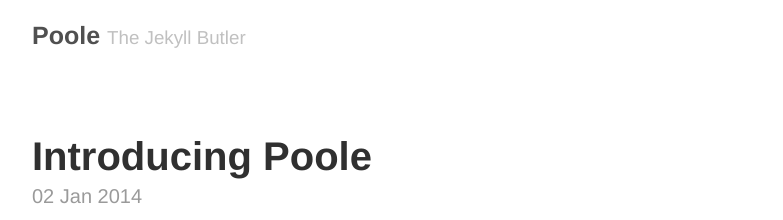
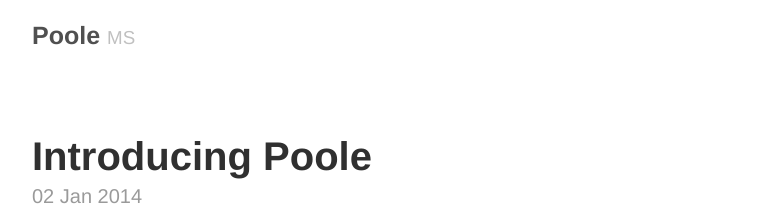
Before and after one commit to somniumm/somniumm.github.io, a Jekyll site: the page built from index.html, in a window 1280 px wide. Shown: the top 220 px of the page, without its empty margins (248-1031 px from the left). Built offline with Jekyll 4.4.1, drawn with Linux system fonts in a browser that asks for light colours; Markdown is read by kramdown in place of the engine named in the settings; the list of posts is cut into pages by our own code.

Commit message:
Update _config.yml
custom

```diff
--- a/_config.yml
+++ b/_config.yml
@@ -7,8 +7,8 @@
 
 # Setup
 title:            Poole
-tagline:          'The Jekyll Butler'
-description:      'Base theme for Jekyll themes by @mdo.'
+tagline:          'MS'
+description:      'Architecture'
 url:              http://somniumm.github.io
 
 author:
```
